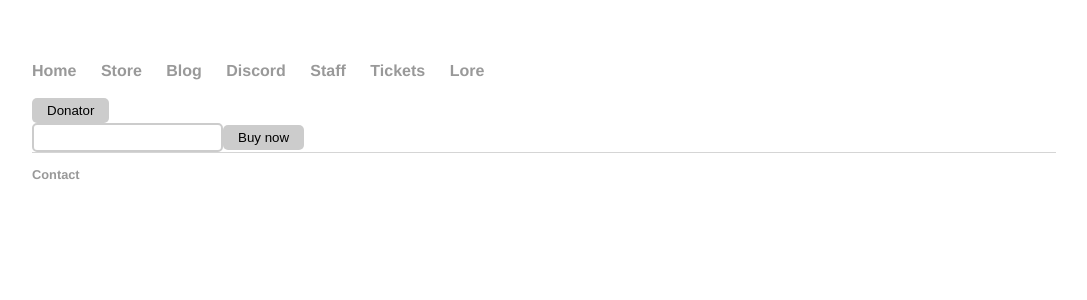
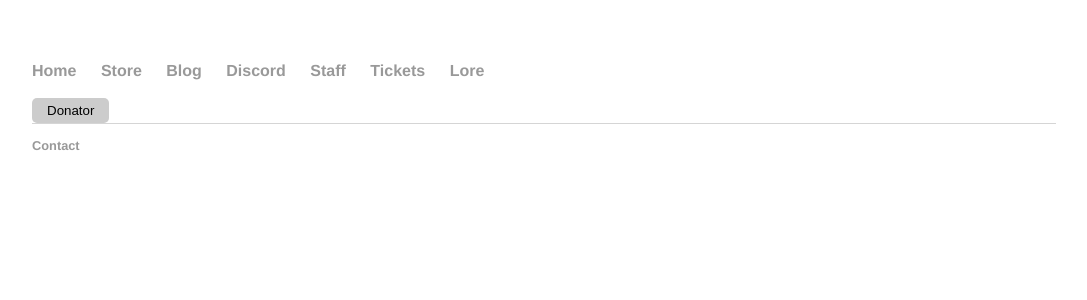
Before and after one commit to JustGamingLTD/justgamingltd.github.io2, a Jekyll site: the page built from store/index.html, in a window 1280 px wide. Shown: the top 300 px of the page, without its empty margins (96-1183 px from the left). Built offline with Jekyll 4.4.1, drawn with Linux system fonts in a browser that asks for light colours.

Commit message:
Update index.html

```diff
--- a/store/index.html
+++ b/store/index.html
@@ -14,7 +14,13 @@ title: PVAI - Store
 			  <!-- Modal content -->
 			  <div class="modal-content">
 			    <span class="DonatorClose" id="Close">&times;</span>
-			    <p>Some text in the Modal..</p>
+			    <p>Become a donator and buy this rank. This rank gives you the following perks:</p>
+			    <ul>
+			    <li>Wear custom armor in the lobby.</li>
+			    <li>Have a Donator nametag</li>
+			    </ul>
+			    <form method="get" action="https://pvai.buycraft.net/checkout/packages"><input placeholder="Minecraft Username" type="hidden" name="direct" value="true"><input type="hidden" name="action" value="add"><input type="hidden" name="package" value="2863555"><input type="text" name="ign" value=""><input type="submit" value="Buy now"></form>
+
 			  </div>
 
 			</div>
@@ -48,5 +54,4 @@ title: PVAI - Store
 				}
 			</script>
 
-			<form method="get" action="https://pvai.buycraft.net/checkout/packages"><input type="hidden" name="direct" value="true"><input type="hidden" name="action" value="add"><input type="hidden" name="package" value="2863555"><input type="text" name="ign" value=""><input type="submit" value="Buy now"></form>
 		</div>
```
